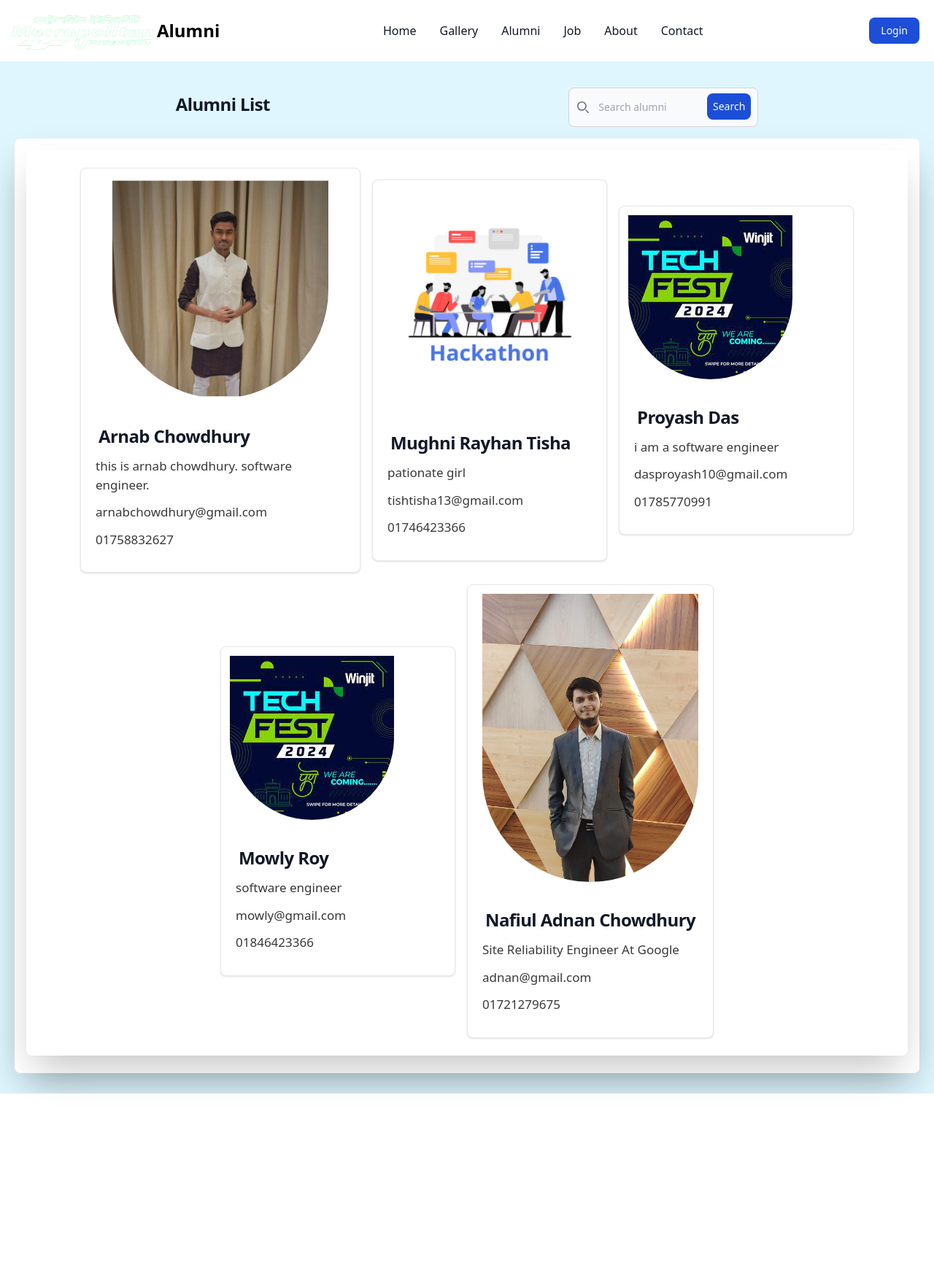
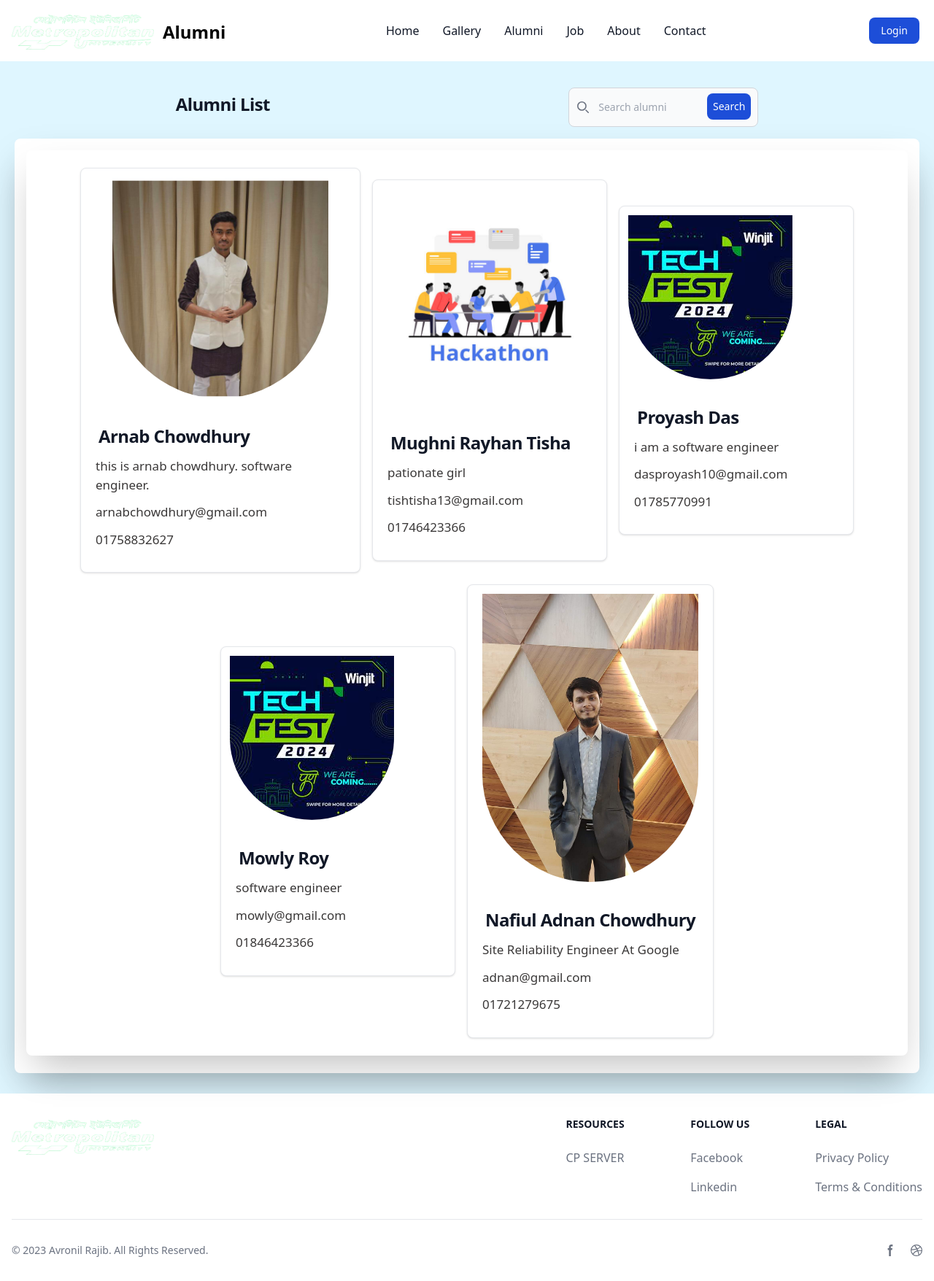
Before and after one commit to razibdash/AMS, a PHP site: page /alumni.php in a window 1280 px wide. Shown: the whole page at 73% size. Run offline with PHP 8.4, Linux system fonts and the light colour scheme; data comes from the database, SQL or seed files in the repository; some libraries are stand-ins or nearby versions.

Commit message:
updated header and gallery section

```diff
--- a/Admin/gallery.php
+++ b/Admin/gallery.php
@@ -126,10 +126,6 @@ require_once("aside.php");
                    <p><?php echo $des ?></p>
                 </td>
                 <td class="px-6 py-4 ">
-<<<<<<< HEAD
-=======
-                    <a href="#" class=" font-medium bg-blue-600 px-5 py-2 rounded-lg text-white dark:text-white-500 hover:underline">Edit</a>
->>>>>>> cb723a2 (test)
                     <a href="../php_core/deletePhoto.php?del=<?php echo $id ?>" class="font-medium bg-red-600 mt-5 text-white dark:text-white-600 inline-block p-2 rounded-lg  hover:underline">Remove</a>
                 </td>
             </tr>
--- a/header.php
+++ b/header.php
@@ -15,8 +15,8 @@
 <nav class="bg-white border-gray-200 dark:bg-gray-900 sticky top-0 z-50">
   <div class="max-w-screen-xl flex flex-wrap items-center justify-between mx-auto p-4">
   <a href="index.php" class="flex items-center space-x-1 rtl:space-x-reverse">
-      <img src="image/mulogo.png" class="h-12 mt-1" alt="Flowbite Logo" />
-      <span class="self-center text-2xl font-semibold whitespace-nowrap dark:text-white">Alumni</span>
+      <img src="image/mulogo.png" class="h-12 mt-1 mr-2" alt="Flowbite Logo" />
+      <span class="self-center mt-1 text-2xl font-semibold whitespace-nowrap dark:text-white">Alumni</span>
   </a>
   <div class="flex md:order-2 space-x-3 md:space-x-0 rtl:space-x-reverse">
       <a href="alumni_login.php" type="button" class="text-white bg-blue-700 hover:bg-blue-800 focus:ring-4 focus:outline-none focus:ring-blue-300 font-medium rounded-lg text-sm px-4 py-2 text-center dark:bg-blue-600 dark:hover:bg-blue-700 dark:focus:ring-blue-800 m-1">Login</a>
```
Also changed, not shown: image/333969827_573073891413706_3819436762592945314_n.jpg (added), image/403842910_912070510926850_8340068049301063401_n.jpg (added), image/413974303_943131841154050_1020439271904075723_n.jpg (added), image/434225038_1027489736051593_8036163772703285261_n.jpg (added), image/441352260_748874444077405_7907455747638630251_n.jpg (added), image/Slider-2-1.jpg (added), image/UK-Lison.jpg (added).
